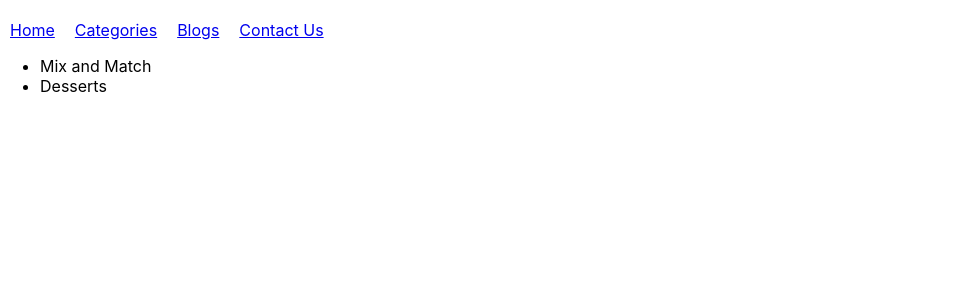
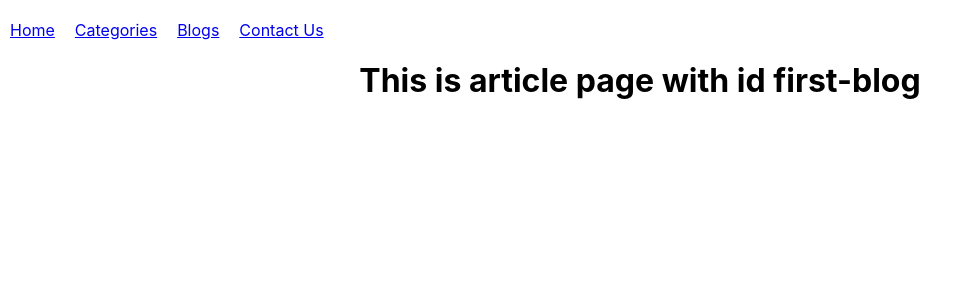
Before and after one commit to JulieGunawan/my-kitchen, a React (Create React App) app: page /blogs/first-blog in a window 1280 px wide. Shown: the top 300 px of the page, without its empty margins (0-971 px from the left). Built offline with nearby package versions, Linux system fonts and the light colour scheme.

Commit message:
utilize useParam from react-router-dom to pull individual blog

```diff
--- a/src/pages/ArticlePage.js
+++ b/src/pages/ArticlePage.js
@@ -1,14 +1,16 @@
 import '../App.css';
+import React from 'react';
 import { Link } from 'react-router-dom';
-import React from 'react';
+import { useParams } from 'react-router-dom';
 
 const ArticlePage = () =>{
+  //params is an object whose keys are the name of the url parameter eg :articleId in app.js
+  //the key is :articleId and the value is the json value from article-content
+  const params = useParams();
+  const articleId = params.articleId;
     return(
         <div>
-          <ul>
-            <li>Mix and Match</li>
-            <li>Desserts</li>
-          </ul>
+          <h1>This is article page with id {articleId}</h1>
         </div>
       );
 }
```
Also changed, not shown: src/pages/article-content.js (added, +17 -0 lines).
